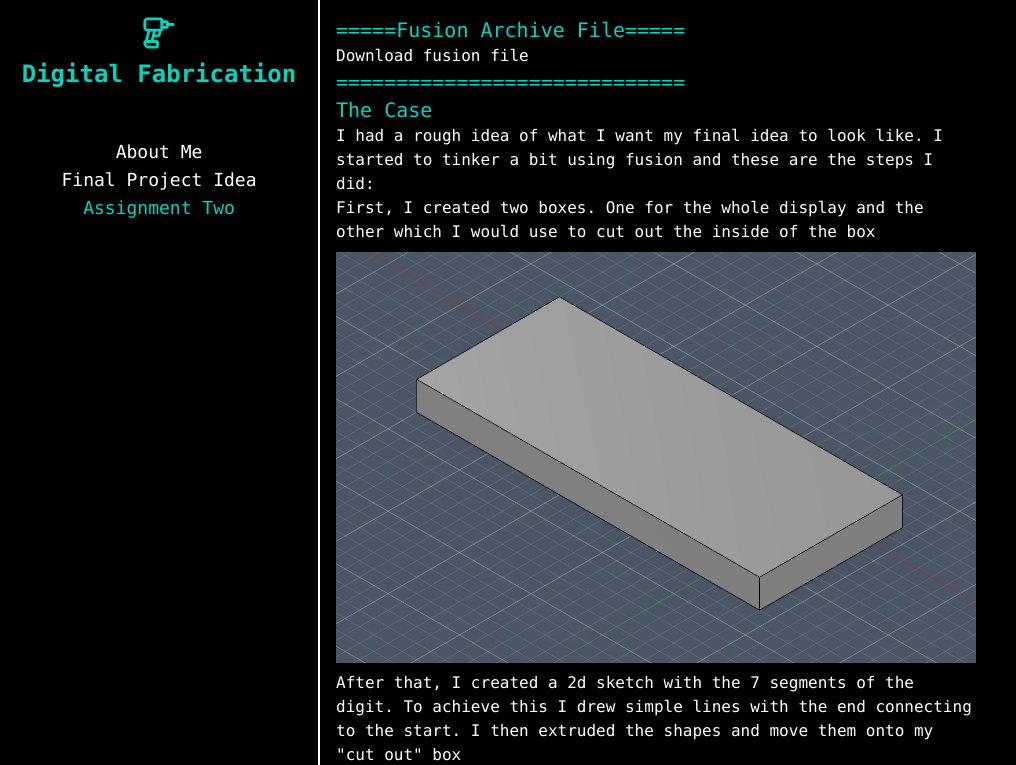
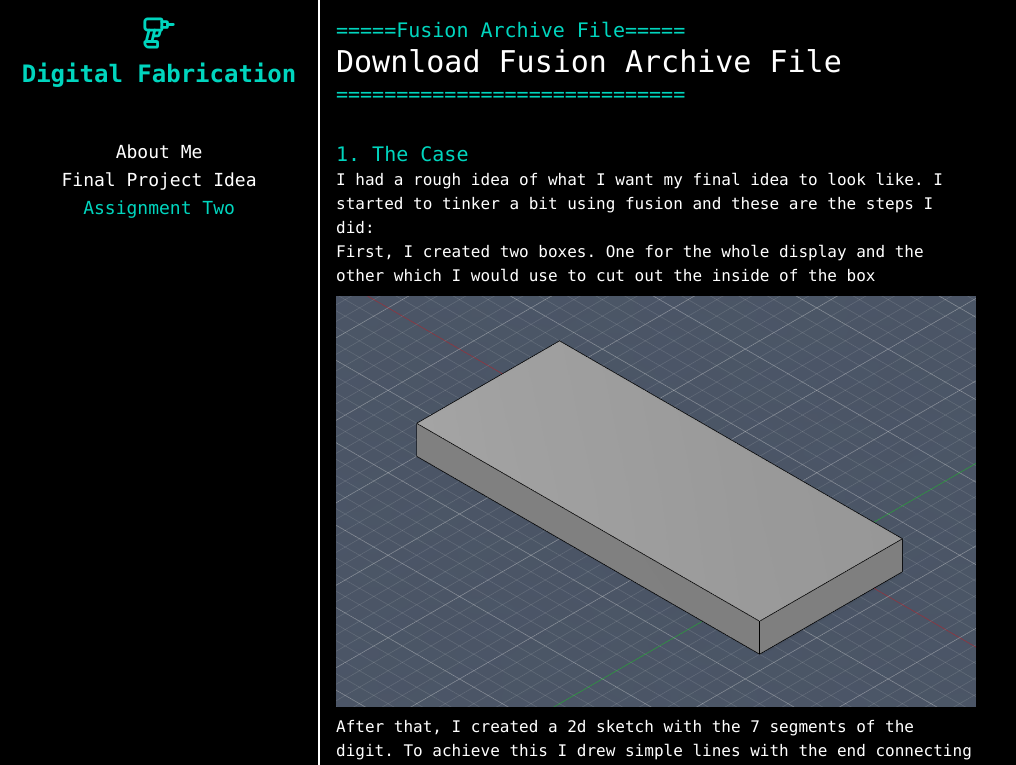
Before and after one commit to HappyChickenESL/digital-fabrication, a React (Vite) app: page /assignments/two in a window 1280 px wide. Shown: the top 765 px of the page, without its empty margins (0-1016 px from the left). Built offline with nearby package versions, Linux system fonts and the light colour scheme.

Commit message:
fixed layout

```diff
--- a/src/components/assignments/week-two/AssignmentTwo.tsx
+++ b/src/components/assignments/week-two/AssignmentTwo.tsx
@@ -1,12 +1,15 @@
 export default function AssignmentTwo() {
   return (
     <div>
-      <h1>=====Fusion Archive File=====</h1>
-      <a href="./../../../../files/week-two/7-segment-display-colorized.f3d">
-        Download fusion file
+      <h1 className="mt-0">=====Fusion Archive File=====</h1>
+      <a
+        className="text-3xl"
+        href="./../../../../files/week-two/7-segment-display-colorized.f3d"
+      >
+        Download Fusion Archive File
       </a>
-      <h1>=============================</h1>
-      <h1>The Case</h1>
+      <h1 className="mt-0 mb-8">=============================</h1>
+      <h1>1. The Case</h1>
       <div>
         I had a rough idea of what I want my final idea to look like. I started
         to tinker a bit using fusion and these are the steps I did:
@@ -68,7 +71,7 @@ export default function AssignmentTwo() {
           <img src="./../../../../files/week-two/part-one-complete.png"></img>
         </div>
       </div>
-      <h1 className="mt-4">The LED Board</h1>
+      <h1>2. The LED Board</h1>
       <div>
         I created another box, that has the same length and width of the first
         box. I then prototyped an example stripped LED strip
@@ -87,7 +90,7 @@ export default function AssignmentTwo() {
           <img src="./../../../../files/week-two/LED-board.png"></img>
         </div>
       </div>
-      <h1>Final Prototype</h1>
+      <h1>3. Final Prototype</h1>
       <div>
         After combining all pieces, I added a wood style to the prototype and
         this is what I ended up with:
--- a/src/components/layout/Navbar.tsx
+++ b/src/components/layout/Navbar.tsx
@@ -41,8 +41,8 @@ export default function Navbar() {
         </Link>
       </div>
       <div className="[&>*>a]:text-lg [&>*>a]:hover:underline">
-        {routes.map((item) => (
-          <div>
+        {routes.map((item, index) => (
+          <div key={index}>
             <Link
               className={url === item.url ? "text-primary" : ""}
               to={item.url}
--- a/src/input.css
+++ b/src/input.css
@@ -4,12 +4,13 @@
   --color-primary: oklch(77.7% 0.152 181.912);
 }
 
-a {
+@layer base {
+  a {
   @apply hover:text-primary
 }
 
 h1 {
-  @apply text-xl text-primary
+  @apply text-xl text-primary mt-4
 }
 
 html {
@@ -20,3 +21,4 @@ html {
 img {
   @apply py-2
 }
+}
--- a/src/output.css
+++ b/src/output.css
@@ -16,6 +16,10 @@
     --text-xl--line-height: calc(1.75 / 1.25);
     --text-2xl: 1.5rem;
     --text-2xl--line-height: calc(2 / 1.5);
+    --text-3xl: 1.875rem;
+    --text-3xl--line-height: calc(2.25 / 1.875);
+    --text-5xl: 3rem;
+    --text-5xl--line-height: 1;
     --font-weight-extrabold: 800;
     --default-font-family: var(--font-sans);
     --default-mono-font-family: var(--font-mono);
@@ -183,6 +187,12 @@
   .mx-auto {
     margin-inline: auto;
   }
+  .\!mt-0 {
+    margin-top: calc(var(--spacing) * 0) !important;
+  }
+  .mt-0 {
+    margin-top: calc(var(--spacing) * 0);
+  }
   .mt-4 {
     margin-top: calc(var(--spacing) * 4);
   }
@@ -191,6 +201,9 @@
   }
   .mb-2 {
     margin-bottom: calc(var(--spacing) * 2);
+  }
+  .mb-8 {
+    margin-bottom: calc(var(--spacing) * 8);
   }
   .mb-12 {
     margin-bottom: calc(var(--spacing) * 12);
@@ -213,9 +226,6 @@
   .min-h-screen {
     min-height: 100vh;
   }
-  .w-\[20rem\] {
-    width: 20rem;
-  }
   .w-\[40rem\] {
     width: 40rem;
   }
@@ -224,6 +234,9 @@
   }
   .w-\[100vw\] {
     width: 100vw;
+  }
+  .w-fit {
+    width: fit-content;
   }
   .w-full {
     width: 100%;
@@ -293,6 +306,14 @@
     font-size: var(--text-2xl);
     line-height: var(--tw-leading, var(--text-2xl--line-height));
   }
+  .text-3xl {
+    font-size: var(--text-3xl);
+    line-height: var(--tw-leading, var(--text-3xl--line-height));
+  }
+  .text-5xl {
+    font-size: var(--text-5xl);
+    line-height: var(--tw-leading, var(--text-5xl--line-height));
+  }
   .font-extrabold {
     --tw-font-weight: var(--font-weight-extrabold);
     font-weight: var(--font-weight-extrabold);
@@ -326,6 +347,7 @@
     }
   }
 }
+@layer base {
   a {
     &:hover {
       @media (hover: hover) {
@@ -334,6 +356,7 @@ a {
     }
   }
   h1 {
+    margin-top: calc(var(--spacing) * 4);
     font-size: var(--text-xl);
     line-height: var(--tw-leading, var(--text-xl--line-height));
     color: var(--color-primary);
@@ -344,6 +367,7 @@ html {
   }
   img {
     padding-block: calc(var(--spacing) * 2);
+  }
 }
 @property --tw-space-x-reverse {
   syntax: "*";
```
Lines whose indentation alone changed are shown as unchanged.
